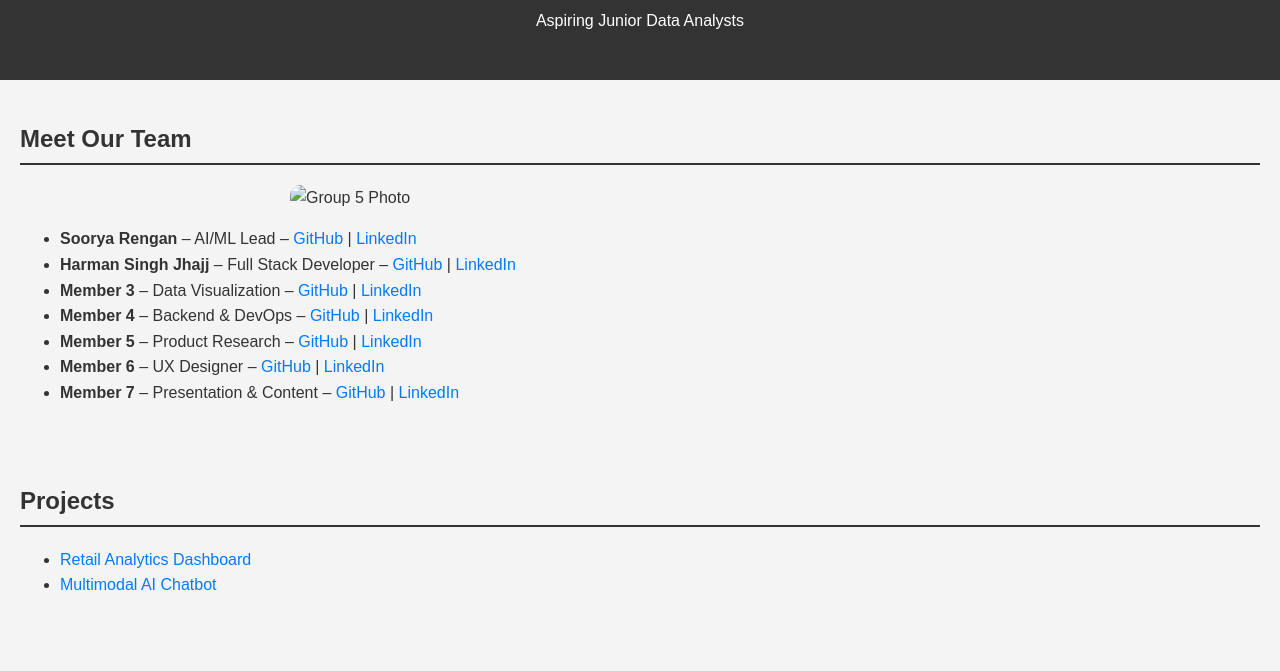
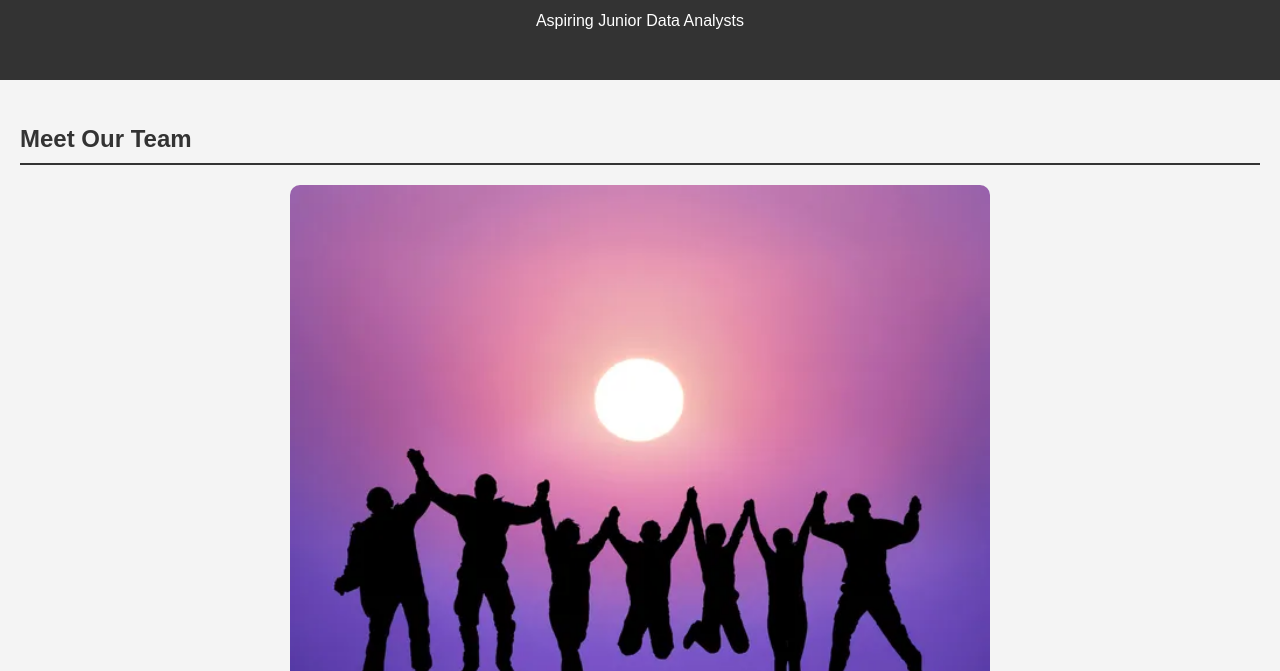
Before and after one commit to jackmikejk/first-repo, a plain HTML site: page index.html in a window 1280 px wide. Shown: the part 116-787 px from the top of the page. Drawn offline with Linux system fonts and the light colour scheme.

Commit message:
Update index.html

```diff
--- a/index.html
+++ b/index.html
@@ -14,9 +14,9 @@
 
   <section>
     <h2>Meet Our Team</h2>
-    <img src="group-photo.jpg" alt="Group 5 Photo" style="width:100%; max-width:700px; display:block; margin:auto; border-radius:10px;" />
+    <img src="Group5.jpg" alt="Group 5 Photo" style="width:100%; max-width:700px; display:block; margin:auto; border-radius:10px;" />
     <ul>
-      <li><strong>Soorya Rengan</strong> – AI/ML Lead – <a href="https://github.com/sooryar">GitHub</a> | <a href="https://linkedin.com/in/sooryar">LinkedIn</a></li>
+      <li><strong>Michael</strong> – AI/ML Lead – <a href="https://github.com/sooryar">GitHub</a> | <a href="https://linkedin.com/in/sooryar">LinkedIn</a></li>
       <li><strong>Harman Singh Jhajj</strong> – Full Stack Developer – <a href="https://github.com/harmanjot">GitHub</a> | <a href="https://linkedin.com/in/harmanjot">LinkedIn</a></li>
       <li><strong>Member 3</strong> – Data Visualization – <a href="#">GitHub</a> | <a href="#">LinkedIn</a></li>
       <li><strong>Member 4</strong> – Backend & DevOps – <a href="#">GitHub</a> | <a href="#">LinkedIn</a></li>
```
